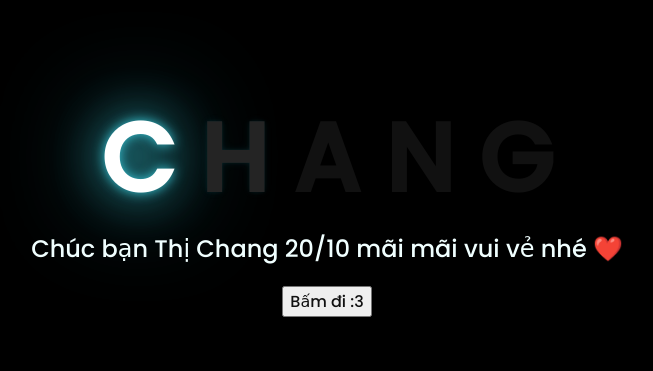
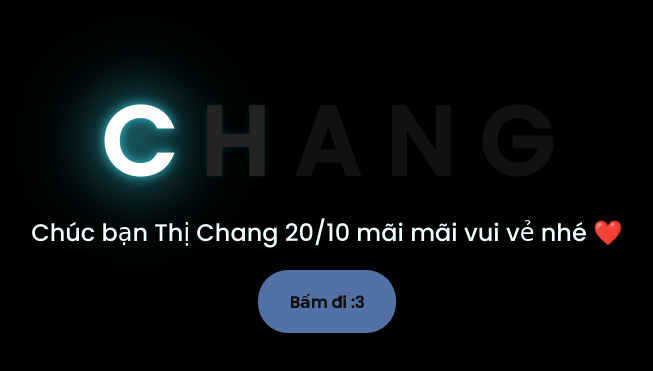
Before and after one commit to kimduc14092003/flower, a plain HTML site: page index.html in a window 1280 px wide. Shown: the part 207-578 px from the top of the page, without its empty margins (321-974 px from the left). Drawn offline with Linux system fonts and the light colour scheme.

Commit message:
fix bugs

```diff
--- a/css/main.css
+++ b/css/main.css
@@ -1337,4 +1337,41 @@ body {
 }
 #countdown{
   font-size: 120px;
+  display: none;
 }
+#buttonClick2{
+  padding: 12px;
+}
+/* Button 11 */
+.btn-11 {
+  color: #01A31B;
+  font-weight: 600;
+  font-size: 18px;
+}
+
+.btn-11::after {
+  font-family: "Material Icons";
+  content: '\e5e1';
+  font-size: 22px;
+}
+.flex-vh-center {
+  display: flex !important;
+  align-items: center;
+  justify-content: center;
+  gap: 15px;
+}
+.btn {
+  display: inline-block;
+  border: none;
+  background-color: transparent;
+  font-size: 18px;
+  cursor: pointer;
+}
+.btn-3 {
+  color: #fff;
+  padding: 18px 32px;
+  font-weight: 600;
+  font-size: 18px;
+  border-radius: 30px;
+  background: #5271a4;
+}
--- a/css/style.css
+++ b/css/style.css
@@ -68,3 +68,19 @@ body{
         font-size: .5rem;
     }
 }
+
+.btn {
+    display: inline-block;
+    border: none;
+    background-color: transparent;
+    font-size: 18px;
+    cursor: pointer;
+  }
+  .btn-3 {
+    color: #fff;
+    padding: 18px 32px;
+    font-weight: 600;
+    font-size: 18px;
+    border-radius: 30px;
+    background: #5271a4;
+  }
--- a/index.html
+++ b/index.html
@@ -20,8 +20,8 @@
     <div class="description">
         <span>Chúc bạn Thị Chang 20/10 mãi mãi vui vẻ nhé ❤️</span>
     </div>
-    <div class="button">
-        <button>
+    <div class="button ">
+        <button class="btn btn-3">
             <a href="flower.html">Bấm đi :3</a>
         </button>
 
```
Also changed, not shown: flower.html (+6 -1 lines), main.js (+17 -8 lines).
